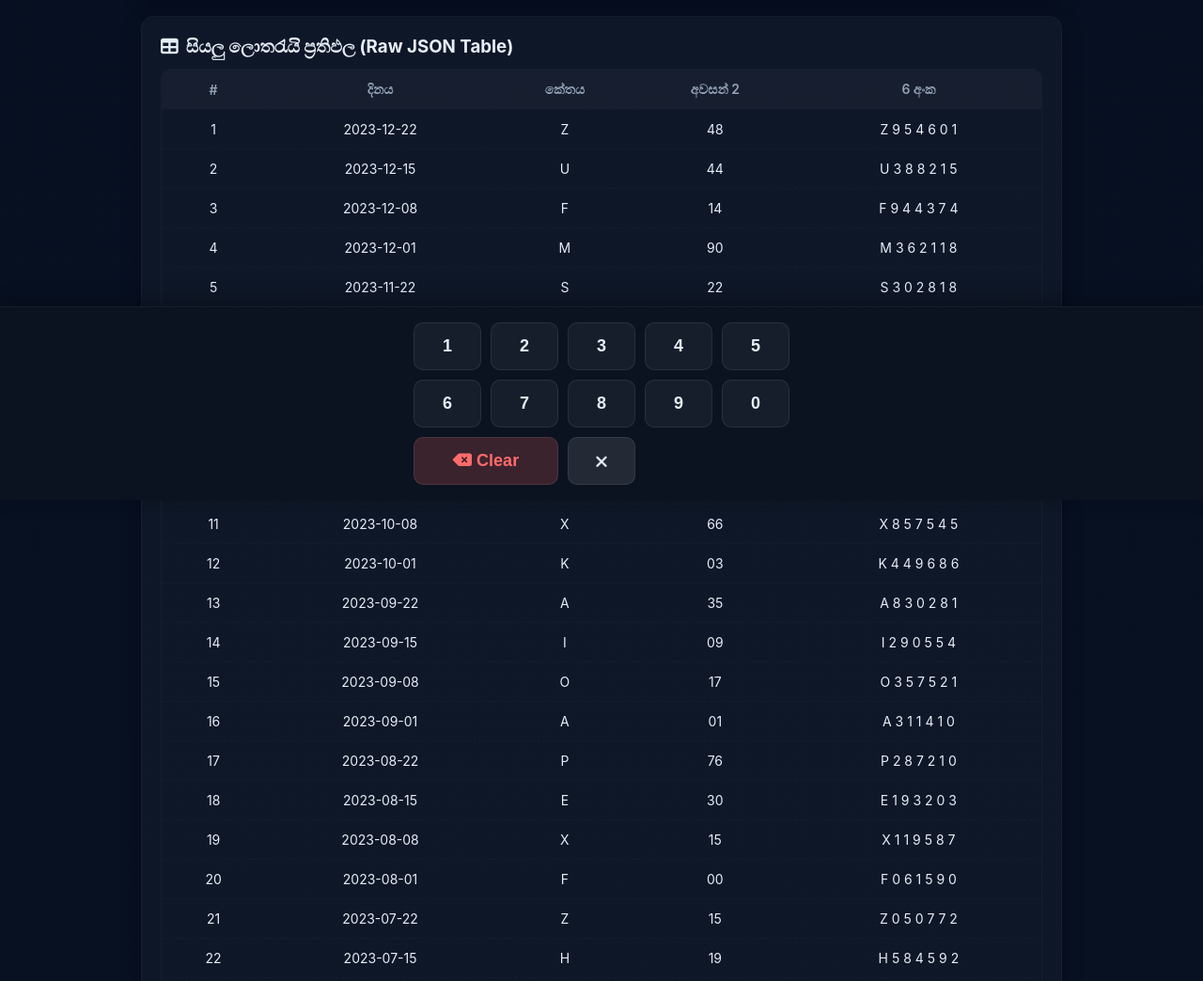
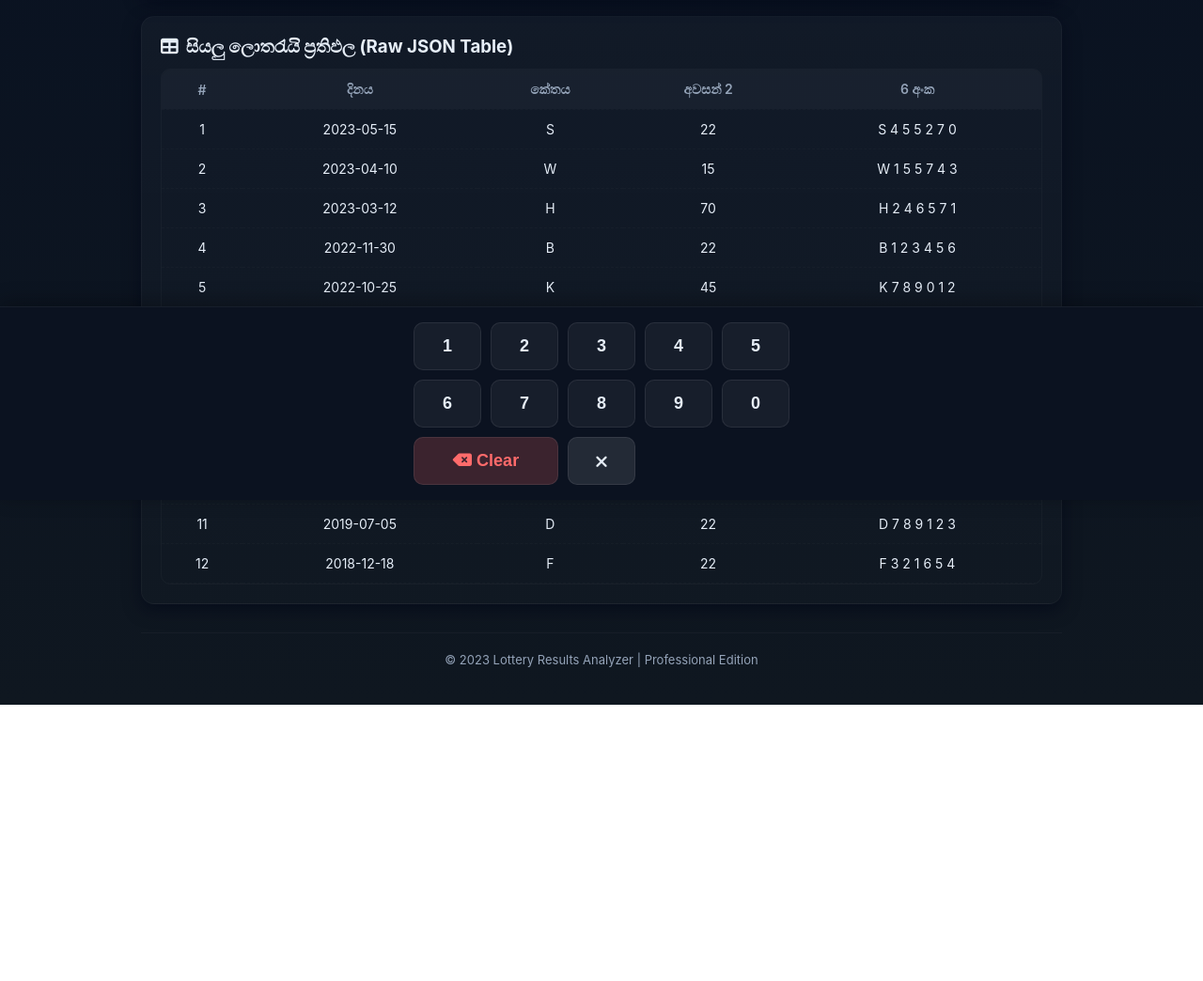
Before and after one commit to upul2025/Lottery-Results-Analyzer, a plain HTML site: page index.html in a window 1280 px wide. Shown: the part 474-1518 px from the top of the page at 94% size. After the commit the page ends 1224 px from the top, so only its background shows below. Drawn offline with Linux system fonts and the light colour scheme.

Commit message:
Update index.html

```diff
--- a/index.html
+++ b/index.html
@@ -867,32 +867,6 @@
       // For demo purposes, creating sample data with multiple matches across different years
       // In a real implementation, this would fetch from lottery_records.json
       const sampleData = [];
-      const today = new Date();
-
-      // Create data for multiple years (2018-2023)
-      for (let year = 2018; year <= 2023; year++) {
-        for (let month = 1; month <= 12; month++) {
-          for (let day = 1; day <= 28; day += 7) { // Weekly draws
-            const date = `${year}-${String(month).padStart(2, '0')}-${String(day).padStart(2, '0')}`;
-
-            // Create some repeated numbers to test multiple matches
-            const last2 = String(Math.floor(Math.random() * 100)).padStart(2, '0');
-
-            // Generate English character (A-Z)
-            const englishChar = String.fromCharCode(65 + Math.floor(Math.random() * 26));
-
-            // Generate 6-digit number
-            const digits6 = `${Math.floor(Math.random() * 10)}${Math.floor(Math.random() * 10)}${Math.floor(Math.random() * 10)}${Math.floor(Math.random() * 10)}${Math.floor(Math.random() * 10)}${Math.floor(Math.random() * 10)}`;
-
-            sampleData.push({
-              date: date,
-              code: englishChar, // Using English character as code
-              last2: last2,
-              digits6: digits6
-            });
-          }
-        }
-      }
 
       // Add specific test cases for multiple matches across different years
       sampleData.push({
@@ -903,6 +877,20 @@
       });
 
       sampleData.push({
+        date: "2023-04-10",
+        code: "W",
+        last2: "15",
+        digits6: "155743"
+      });
+
+      sampleData.push({
+        date: "2023-03-12",
+        code: "H",
+        last2: "70",
+        digits6: "246571"
+      });
+
+      sampleData.push({
         date: "2022-11-30",
         code: "B",
         last2: "22",
@@ -910,31 +898,59 @@
       });
 
       sampleData.push({
-        date: "2021-08-22",
+        date: "2022-10-25",
         code: "K",
-        last2: "22",
+        last2: "45",
         digits6: "789012"
       });
 
       sampleData.push({
-        date: "2020-03-10",
+        date: "2022-09-18",
         code: "L",
-        last2: "22",
+        last2: "33",
         digits6: "345678"
       });
 
       sampleData.push({
-        date: "2019-07-05",
+        date: "2021-08-22",
         code: "M",
         last2: "22",
         digits6: "901234"
       });
 
       sampleData.push({
+        date: "2021-07-15",
+        code: "P",
+        last2: "67",
+        digits6: "567890"
+      });
+
+      sampleData.push({
+        date: "2021-06-10",
+        code: "T",
+        last2: "89",
+        digits6: "234567"
+      });
+
+      sampleData.push({
+        date: "2020-03-10",
+        code: "R",
+        last2: "22",
+        digits6: "456789"
+      });
+
+      sampleData.push({
+        date: "2019-07-05",
+        code: "D",
+        last2: "22",
+        digits6: "789123"
+      });
+
+      sampleData.push({
         date: "2018-12-18",
-        code: "P",
+        code: "F",
         last2: "22",
-        digits6: "567890"
+        digits6: "321654"
       });
 
       lotteryData = sampleData.map((d, i) => ({
@@ -1174,8 +1190,7 @@
               </div>
             `;
 
-            // Calculate the correct position for each box
-            // Box 3 should show the result 3 positions after the match
+            // Calculate the correct position for each box using the offset
             const lookIndex = m._idx + offsets[idx];
             const belowDiv = document.createElement("div");
             belowDiv.className = "match-below";
@@ -1187,7 +1202,7 @@
                   <i class="fas fa-calendar-alt"></i> ${below.date ?? "-"}
                 </div>
                 <div style="font-size:13px;">
-                  ${below.code ?? "-"} — last2: <strong style="color: var(--accent);">${below.last2 ?? "-"}</strong>
+                  ${below.code} ${below.digits6.match(/.{1}/g).join(' ')} — last2: <strong style="color: var(--accent);">${below.last2 ?? "-"}</strong>
                 </div>
               `;
 
```
